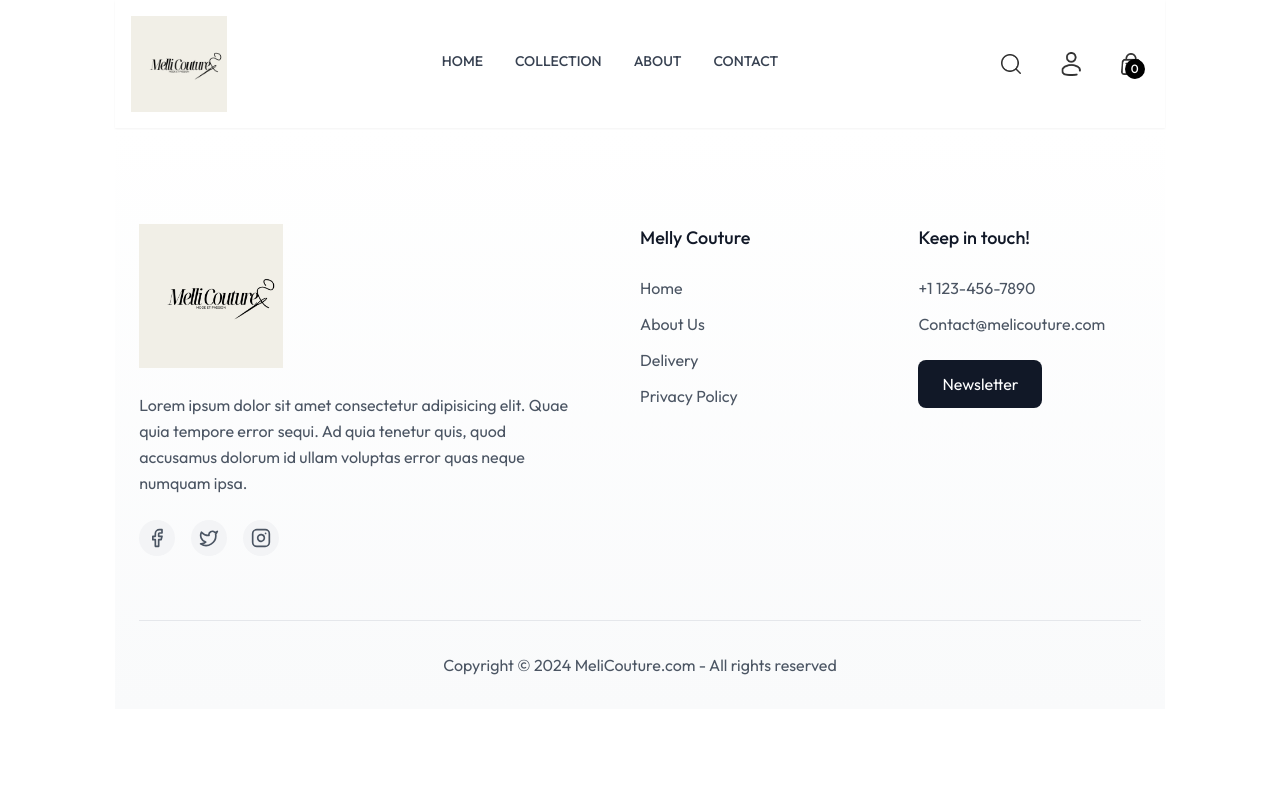
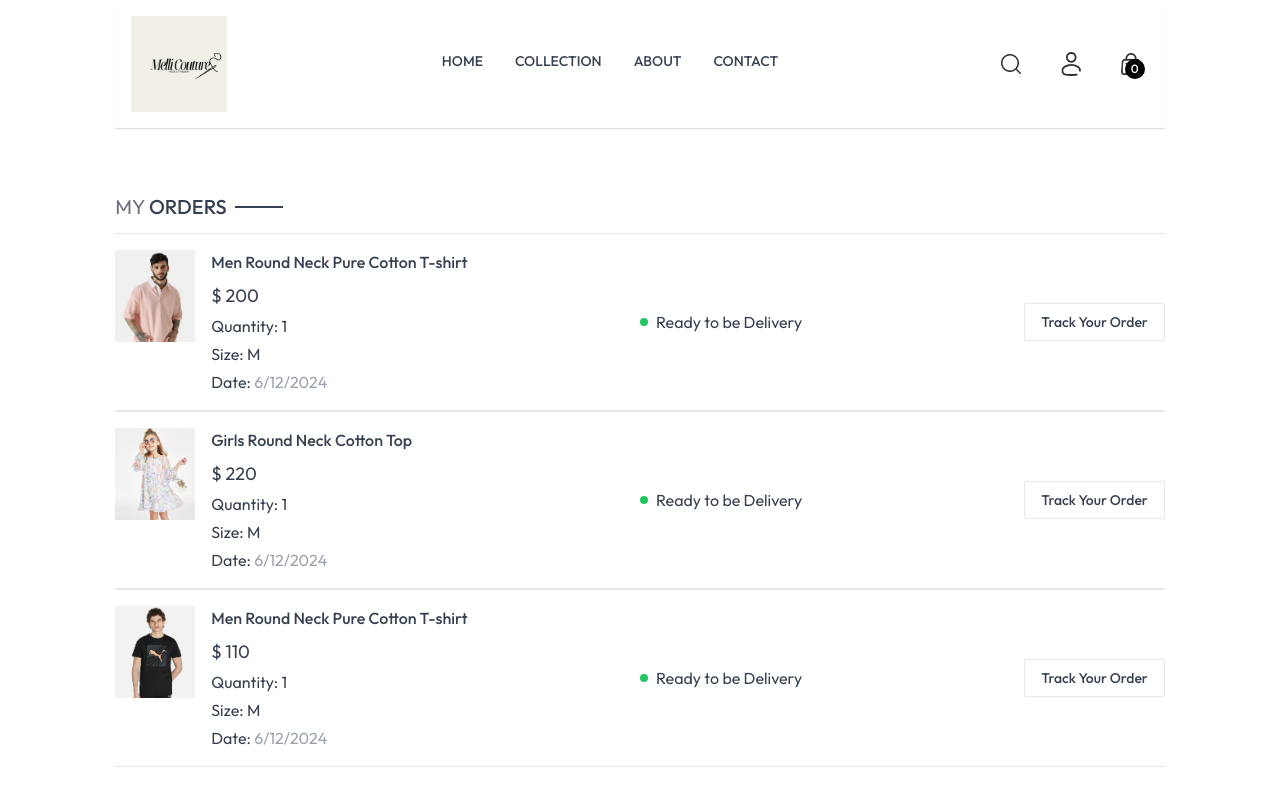
Before and after one commit to cherif098/MeliCouture, a React (Vite) app in the folder MeliCouture_frontend/: page /orders in a window 1280 px wide. Shown: the top 800 px of the page. Built offline with nearby package versions, Linux system fonts and the light colour scheme.

Commit message:
added Orders UI page

```diff
--- a/MeliCouture_frontend/src/App.jsx
+++ b/MeliCouture_frontend/src/App.jsx
@@ -32,7 +32,7 @@
       <Route path='/cart' element={<Cart/>}/>
       <Route path='/login' element={<Login/>}/>
       <Route path='/place-order' element={<PlaceOrder/>}/>
-      <Route path='/order' element={<Orders/>}/>
+      <Route path='/orders' element={<Orders/>}/>
       </Routes >
 
       <Footer/>
--- a/MeliCouture_frontend/src/pages/Orders.jsx
+++ b/MeliCouture_frontend/src/pages/Orders.jsx
@@ -1,11 +1,56 @@
-import React from 'react'
+import React, { useContext } from "react";
+import { ShopContext } from "../context/ShopContext";
+import Title from "../components/Title";
+const Orders = () => {
+  const { products, currency } = useContext(ShopContext);
 
-const Orders = () => {
   return (
-    <div>
+    <div className="border-t pt-16">
+      <div className="text-xl">
+        <Title text1={"MY "} text2={"ORDERS"} />
+      </div>
 
+      <div>
+        {products.slice(1, 4).map((item, index) => (
+          <div
+            key={index}
+            className="py-4 border-t border-b text-gray-700 flex flex-col md:flex-row md:items-center md:justify-between gap-4"
+          >
+            {/* Conteneur global */}
+            <div className="flex items-start gap-4 text-sm">
+              {/* Image */}
+              <img className="w-16 sm:w-20" src={item.image[0]} alt="" />
+
+              {/* Conteneur pour les informations */}
+              <div className="flex flex-col">
+                {/* Nom */}
+                <p className="sm:text-base font-medium">{item.name}</p>
+
+                {/* Informations complémentaires */}
+                <div className="flex flex-col gap-1 mt-2 text-base text-gray-700">
+                  <p className="text-lg">
+                    {currency} {item.price}
+                  </p>
+                  <p>Quantity: 1</p>
+                  <p>Size: M</p>
+                  <p>
+                    Date: <span className="text-gray-400">6/12/2024</span>
+                  </p>
+                </div>
+              </div>
+            </div>
+            <div className="md:w-1/2 flex justify-between">
+            <div className="flex items-center gap-2">
+              <p className="min-w-2 h-2 rounded-full bg-green-500"></p>
+              <p className="text-sm md:text-base">Ready to be Delivery </p>
+            </div>
+            <button className="border px-4 py-2 text-sm font-medium rounded-sm">Track Your Order</button>
+            </div>
+          </div>
+        ))}
+      </div>
     </div>
-  )
-}
+  );
+};
 
-export default Orders
+export default Orders;
```
